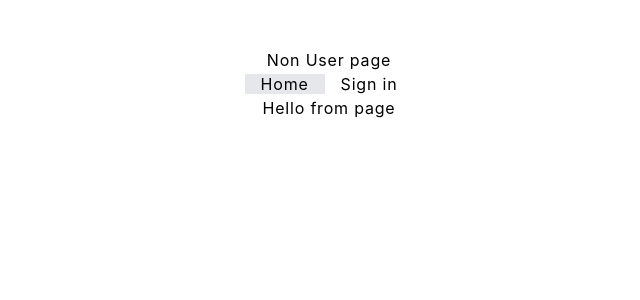
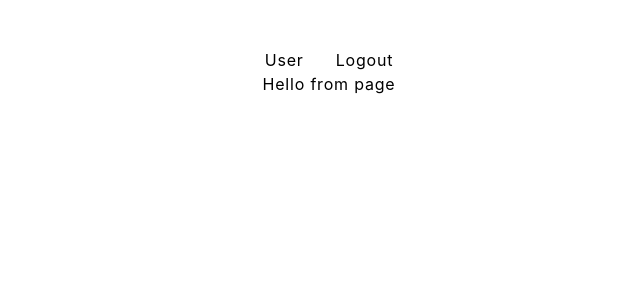
Before and after one commit to eru123/quadrangle-nuxt, a Nuxt app: page / in a window 1280 px wide. Shown: the top 300 px of the page, without its empty margins (311-951 px from the left). Built offline with nearby package versions, Linux system fonts and the light colour scheme; no server answers.

Commit message:
make default page for user only

```diff
--- a/pages/index.vue
+++ b/pages/index.vue
@@ -5,6 +5,6 @@
 </template>
 <script>
 definePageMeta({
-  layout: "nonuser",
+  layout: "user",
 });
 </script>
```
